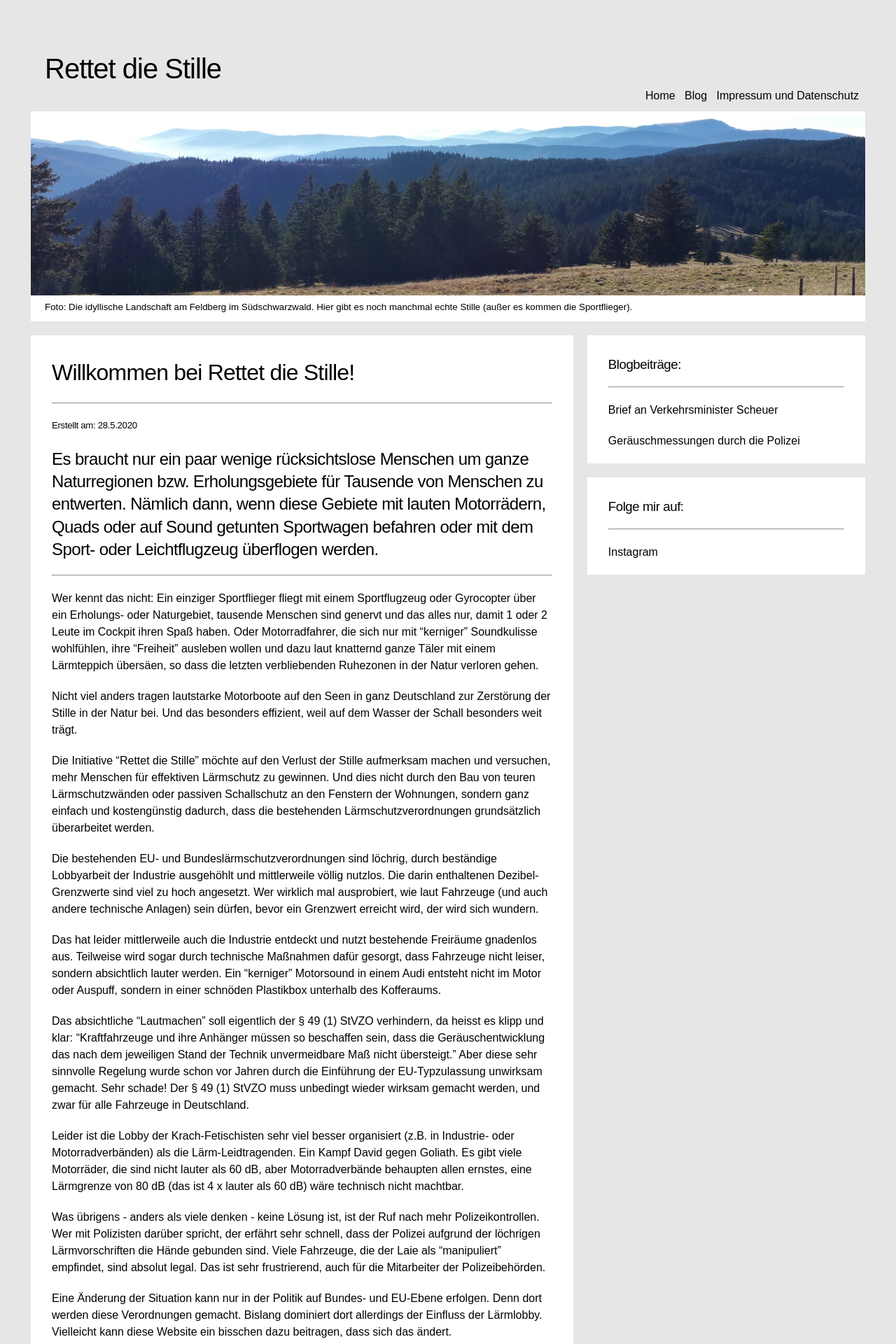
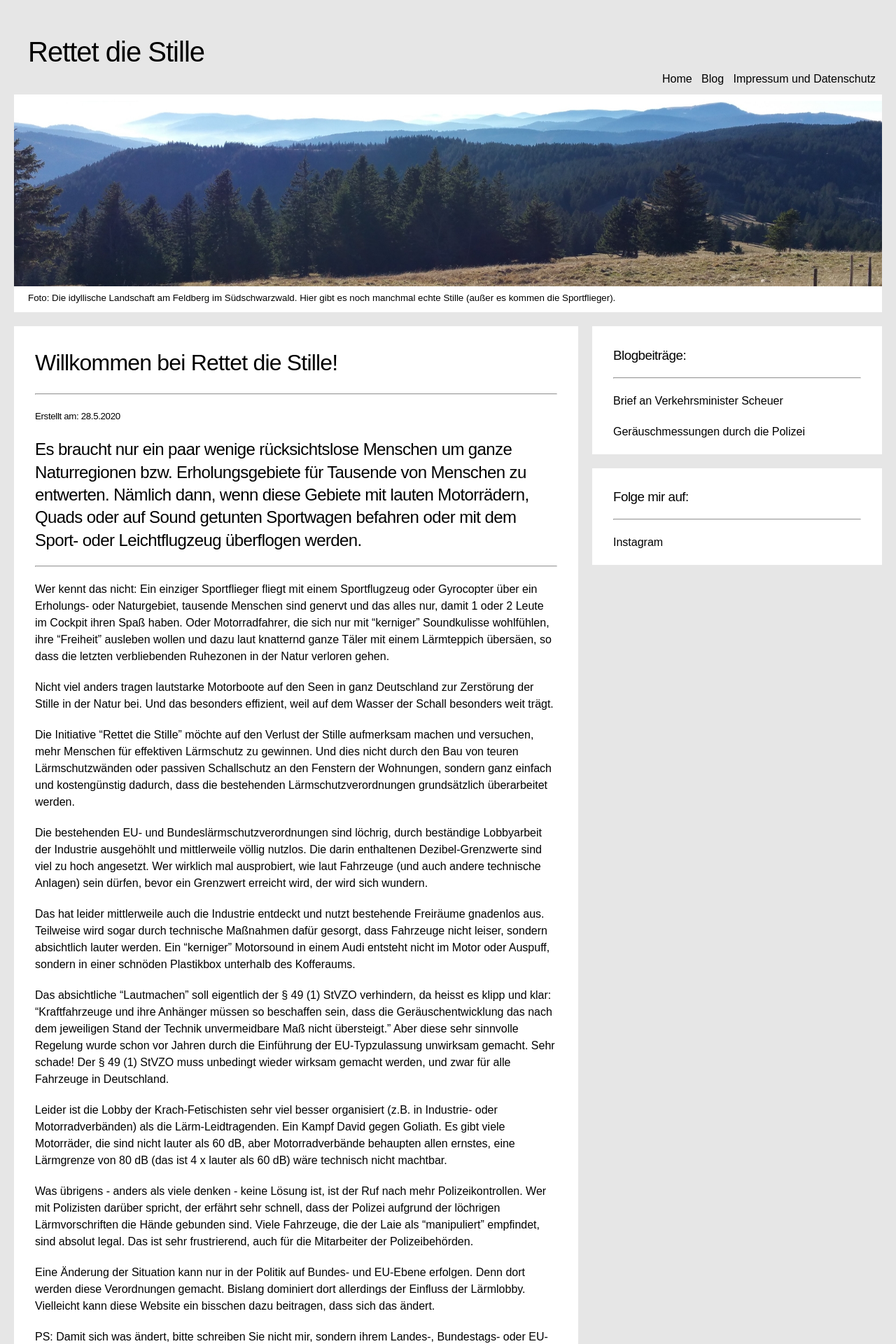
Before and after one commit to rettet-die-stille/rettet-die-stille.github.io, a Jekyll site: the page built from index.md, in a window 1280 px wide. Shown: the top 1920 px of the page at 70% size. Built offline with Jekyll 4.4.1, drawn with Linux system fonts in a browser that asks for light colours; our own code applies the rules of GitHub Pages for plain Markdown files.

Commit message:
Update layout.scss

```diff
--- a/_sass/layout.scss
+++ b/_sass/layout.scss
@@ -5,7 +5,7 @@ html {
 }
 
 body {
-    margin: 1.5em;
+    margin: 0em;
 }
 
 @for $index from 1 through 6 {
```
